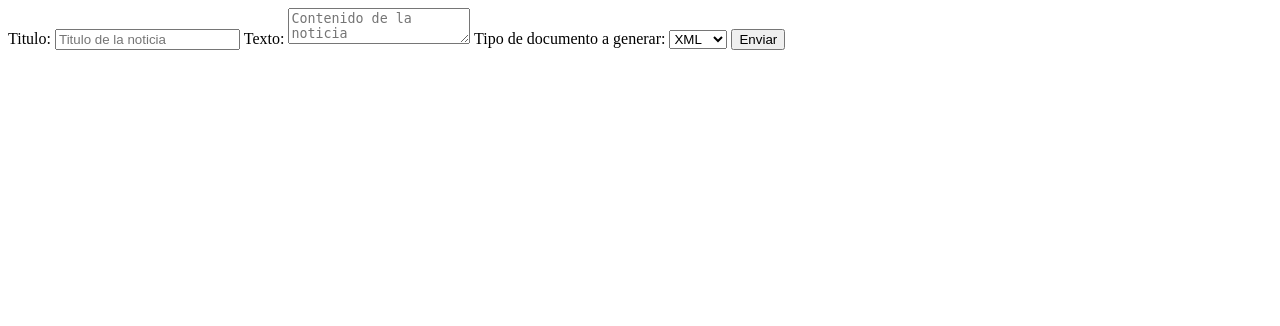
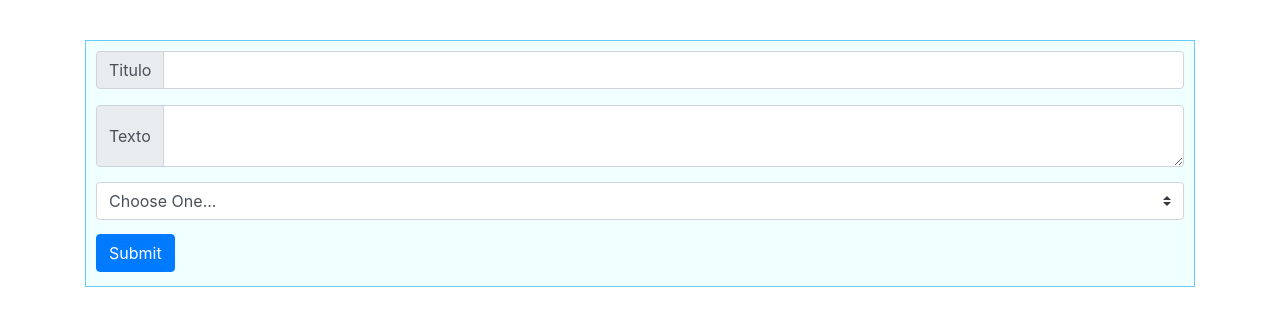
Before and after one commit to sdakdouk/newsletter, a PHP site: page / in a window 1280 px wide. Shown: the top 326 px of the page. Run offline with PHP 8.4, Linux system fonts and the light colour scheme.

Commit message:
design samara

```diff
--- a/web/index.php
+++ b/web/index.php
@@ -22,19 +22,38 @@ if (isset($_POST) && !empty($_POST)) {
 <html>
 <head>
     <meta charset="UTF-8"/>
+    <link rel="stylesheet" href="https://maxcdn.bootstrapcdn.com/bootstrap/4.0.0/css/bootstrap.min.css" integrity="sha384-Gn5384xqQ1aoWXA+058RXPxPg6fy4IWvTNh0E263XmFcJlSAwiGgFAW/dAiS6JXm" crossorigin="anonymous">
     <title>Generador de NewsLetter</title>
+    <style>
+        form{
+            margin-top: 2.5em;
+            border: 1px solid #66ccff;
+            padding: 10px;
+            background: azure;
+        }
+    </style>
 </head>
 <body>
-<div class="f">
+<div class="container">
     <form method="post" class="formu">
-        <label>Titulo: </label><input type="text" placeholder="Titulo de la noticia" name="title"/>
-        <label>Texto: </label><textarea  placeholder="Contenido de la noticia" name="text"></textarea>
-        <label>Tipo de documento a generar: </label>
-        <select name="type">
+        <div class="input-group mb-3">
+            <div class="input-group-prepend">
+                <span class="input-group-text" id="basic-addon1">Titulo</span>
+            </div>
+            <input type="text" class="form-control" aria-describedby="basic-addon1" name="title">
+        </div>
+        <div class="input-group">
+            <div class="input-group-prepend">
+                <span class="input-group-text">Texto</span>
+            </div>
+            <textarea class="form-control" aria-label="With textarea" name="text"></textarea>
+        </div>
+        <select class="custom-select" name="type" style="margin-top: 15px; margin-bottom: 10px">
+            <option selected>Choose One...</option>
             <option value="0">XML</option>
             <option value="1">JSON</option>
         </select>
-        <input type="submit" value="Enviar"/>
+        <button type="submit" class="btn btn-primary my-1">Submit</button>
     </form>
 
 </div>
```
